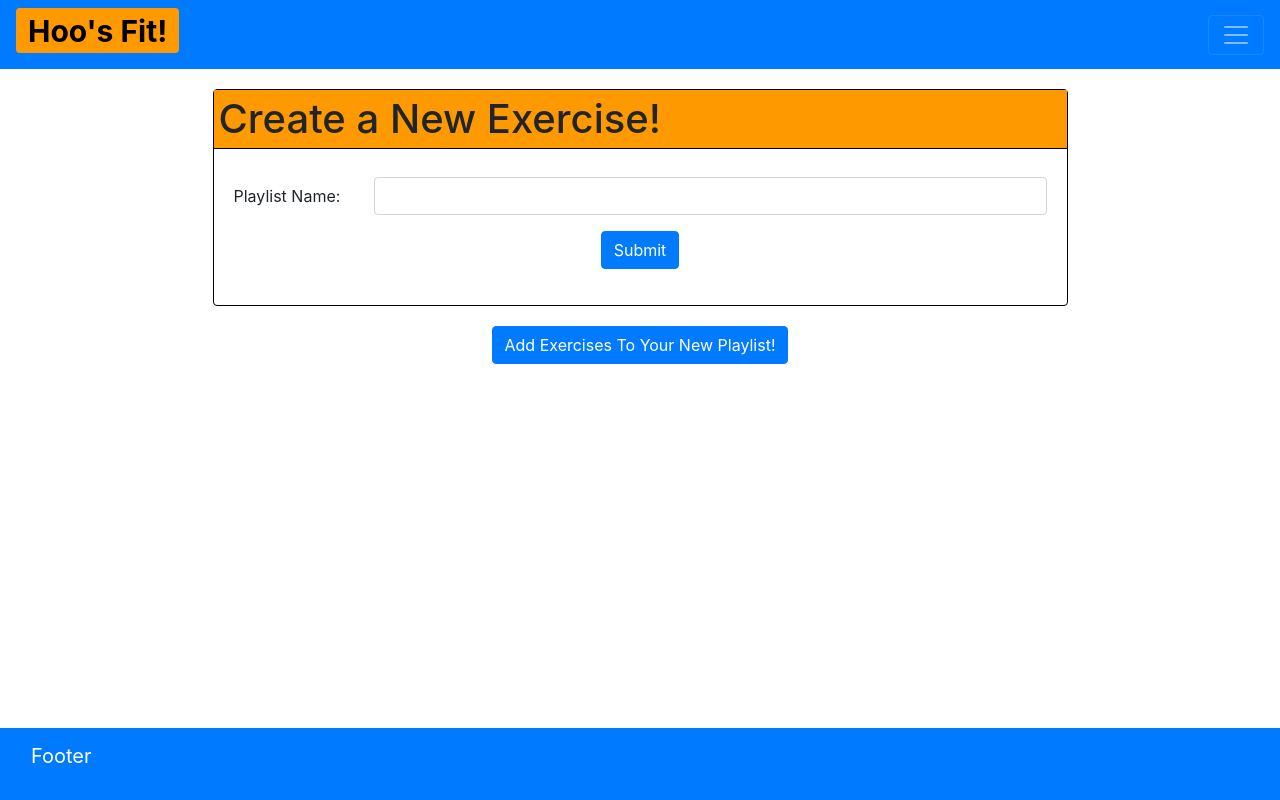
After one commit to Jacksonwolf15/HoosFit, a Django app: page /profiles/1/playlist/ in a window 1280 px wide. The commit adds this page. Run offline with Django 3.2, Linux system fonts and the light colour scheme; some libraries are stand-ins or nearby versions.

Commit message:
Added model for Playlists but didn't manage to correctly adapt exercise form to available playlists

```diff
--- a/exerciseapp/urls.py
+++ b/exerciseapp/urls.py
@@ -17,15 +17,18 @@ from django.contrib import admin
 from django.urls import path, include
 from django.views.generic import TemplateView
 
-from hoosfit.views import home, profile, exercise_home, ExerciseView
+from hoosfit.views import home, profile, exercise_home, exercise_playlist_home, ExerciseAdd, ExerciseView, PlaylistAdd
 
 app_name = 'exerciseapp'
 urlpatterns = [
-    path('', TemplateView.as_view(template_name='hoosfit/index.html')),
+    path('', TemplateView.as_view(template_name='hoosfit/index.html'), name='start'),
     path('admin/', admin.site.urls),
     path('accounts/', include('allauth.urls')),
     path('profiles/home/', home),
-    path('profiles/<str:user_id>/', profile),
-    path('profiles/<str:user_id>/exercise/', exercise_home, name='exercisehome'),
+    path('profiles/<str:user_id>/', profile, name='homepage'),
+    path('profiles/<str:user_id>/exercise/', ExerciseAdd.as_view(), name='exerciseadd'),
+    path('profiles/<str:user_id>/exercise/submit', exercise_home, name='exercisesubmit'),
+    path('profiles/<str:user_id>/playlist/', PlaylistAdd.as_view(), name='playlistadd'),
+    path('profiles/<str:user_id>/playlist/submit', exercise_playlist_home, name='playlistsubmit'),
     path('profiles/<str:user_id>/exercise/view/', ExerciseView.as_view(), name='exerciseview'),
 ]
--- a/hoosfit/admin.py
+++ b/hoosfit/admin.py
@@ -1,5 +1,7 @@
 from django.contrib import admin
 
 # Register your models here.
-from .models import Exercise
+from .models import Exercise, ExercisePlaylist
+
 admin.site.register(Exercise)
+admin.site.register(ExercisePlaylist)
--- /dev/null
+++ b/hoosfit/templates/hoosfit/playlist.html
@@ -0,0 +1,74 @@
+<html lang="en">
+  <head>
+    <meta charset="utf-8">
+    <meta name="viewport" content="width=device-width, initial-scale=1, shrink-to-fit=no">
+    <link rel="stylesheet" href="https://stackpath.bootstrapcdn.com/bootstrap/4.5.0/css/bootstrap.min.css" integrity="sha384-9aIt2nRpC12Uk9gS9baDl411NQApFmC26EwAOH8WgZl5MYYxFfc+NcPb1dKGj7Sk" crossorigin="anonymous">
+    <title>Hoo's Fit</title>
+  </head>
+    <!-- Optional JavaScript -->
+    <!-- jQuery first, then Popper.js, then Bootstrap JS -->
+    <script src="https://code.jquery.com/jquery-3.5.1.slim.min.js" integrity="sha384-DfXdz2htPH0lsSSs5nCTpuj/zy4C+OGpamoFVy38MVBnE+IbbVYUew+OrCXaRkfj" crossorigin="anonymous"></script>
+    <script src="https://cdn.jsdelivr.net/npm/popper.js@1.16.0/dist/umd/popper.min.js" integrity="sha384-Q6E9RHvbIyZFJoft+2mJbHaEWldlvI9IOYy5n3zV9zzTtmI3UksdQRVvoxMfooAo" crossorigin="anonymous"></script>
+    <script src="https://stackpath.bootstrapcdn.com/bootstrap/4.5.0/js/bootstrap.min.js" integrity="sha384-OgVRvuATP1z7JjHLkuOU7Xw704+h835Lr+6QL9UvYjZE3Ipu6Tp75j7Bh/kR0JKI" crossorigin="anonymous"></script>
+    <header style="margin-bottom: 5px">
+        <nav class="navbar navbar-dark bg-primary">
+          <h1><span> <a class="badge" style="background-color: rgb(255, 153, 0); color:#000000;" href="{% url 'homepage' user_id=user.username %}">Hoo's Fit!</a></span></h1>
+            <button class="navbar-toggler" type="button" data-toggle="collapse" data-target="#navbarNavDropdown" aria-controls="navbarNavDropdown" aria-expanded="false" aria-label="Toggle navigation">
+            <span class="navbar-toggler-icon"></span>
+            </button>
+            <div class="collapse navbar-collapse" id="navbarNavDropdown">
+                <ul class="navbar-nav">
+                  <li class="nav-item active">
+                    <a class="nav-link" href="{% url 'homepage' user_id=user.username %}">Home<span class="sr-only">(current)</span></a>
+                  </li>
+                  <li class="nav-item active">
+                    <a class="nav-link" href="{% url 'exerciseadd' user_id=user.username %}">Add Exercise</a>
+                  </li>
+                </ul>
+            </div>
+        </nav>
+  </header>
+  <body style="background-color: rgb(255, 255, 255)">
+    <div class="container" style="margin-top: 20px">
+
+      {% block title %}
+      <div class="row justify-content-center">
+        <div class="card w-75" style="border: 1px solid black">
+        <div>
+          <h1 style="padding: 5px; border-bottom: 1px groove black; background-color: rgb(255, 153, 0);">Create a New Exercise!</h1>
+        </div>
+        {% endblock %}
+          <div class="card-body">
+            {% block content %}
+            <form method="post" action="{% url 'playlistsubmit' user_id=user.username %}">  <!-- Need a better redirect from form -->
+              {% csrf_token %}
+              <div class="mb-3 row">
+                <label for="id_exercise_name" class="col-sm-2 col-form-label">Playlist Name:</label>
+                <div class="col-sm-10">
+                  <input type="text" name="playlist_name" maxlength="200" class="form-control"  required id="id_playlist_name">
+                </div>
+              </div>
+              <div class="row justify-content-center">
+                <input class="btn btn-primary" type="submit" value="Submit">
+              </div>
+            </form>
+            {% endblock %}
+
+          </div>
+
+        </div>
+
+      </div>
+      <div class="row justify-content-center" style="margin-top: 20px">
+        <form method="get" action="{% url 'exerciseadd' user_id=user.username %}">
+          <button class="btn btn-primary" type="submit" >Add Exercises To Your New Playlist!</button>
+        </form>
+      </div>
+    </div>
+
+  <nav class="navbar fixed-bottom navbar-dark bg-primary" style="margin-top: 5px;">
+    <div class="container-fluid" style="text-align: right">
+     <p class="navbar-brand">Footer</p>
+    </div>
+  </nav>
+</body>
--- a/hoosfit/views.py
+++ b/hoosfit/views.py
@@ -4,8 +4,8 @@ from django.http import HttpResponse
 from django.urls import reverse
 from django.views import generic
 from django.contrib.auth.decorators import login_required
-from .forms import CreateNewExercise
-from .models import Exercise
+from .forms import CreateNewExercise, CreateNewPlaylist, CreateNewExerciseWithPlaylist
+from .models import Exercise, ExercisePlaylist
 
 
 # Create your views here.
@@ -23,18 +23,46 @@ def profile(request, user_id):
 def exercise_home(request, user_id):
     context = {}
     if request.method == "POST":
-        form = CreateNewExercise(request.POST)
+        if len(ExercisePlaylist.objects.filter(user=request.user)) > 0:
+            form = CreateNewExerciseWithPlaylist(request.POST)
+            context['playlists'] = ExercisePlaylist.objects.filter(user=request.user)
+        else:
+            form = CreateNewExercise(request.POST)
+            context['playlist'] = False
         if form.is_valid():
             exercise = form.save(commit=False)
             exercise.user = request.user
             exercise.save()
         context['form'] = form
-        context['user_id'] = user_id
     else:
         form = CreateNewExercise()
         context['form'] = form
-        context['user_id'] = user_id
-    return render(request, "hoosfit/exercise.html", context)
+    return HttpResponseRedirect(reverse('exerciseview', kwargs={'user_id' : user_id}), context)
+
+
+class ExerciseAdd(generic.ListView):
+    model = Exercise
+    template_name = 'hoosfit/exercise.html'
+
+
+def exercise_playlist_home(request, user_id):
+    context = {}
+    if request.method == "POST":
+        form = CreateNewPlaylist(request.POST)
+        if form.is_valid():
+            playlist = form.save(commit=False)
+            playlist.user = request.user
+            playlist.save()
+        context['form'] = form
+    else:
+        form = CreateNewPlaylist()
+        context['form'] = form
+    return HttpResponseRedirect(reverse('exerciseadd', kwargs={'user_id' : user_id}))
+
+
+class PlaylistAdd(generic.ListView):
+    model = ExercisePlaylist
+    template_name = 'hoosfit/playlist.html'
 
 
 class ExerciseView(generic.ListView):
```
Also changed, not shown: hoosfit/forms.py (+14 -2 lines), hoosfit/models.py (+11 -2 lines), hoosfit/templates/hoosfit/exercise.html (+19 -12 lines), hoosfit/templates/hoosfit/index.html (+7 -15 lines), hoosfit/templates/hoosfit/profile.html (+6 -5 lines), hoosfit/templates/hoosfit/view_exercise.html (+4 -4 lines), .travis.yml, hoosfit/migrations/0006_auto_20210401_1524.py (added), hoosfit/migrations/0007_auto_20210401_1640.py (added), hoosfit/migrations/0008_auto_20210401_1936.py (added).
